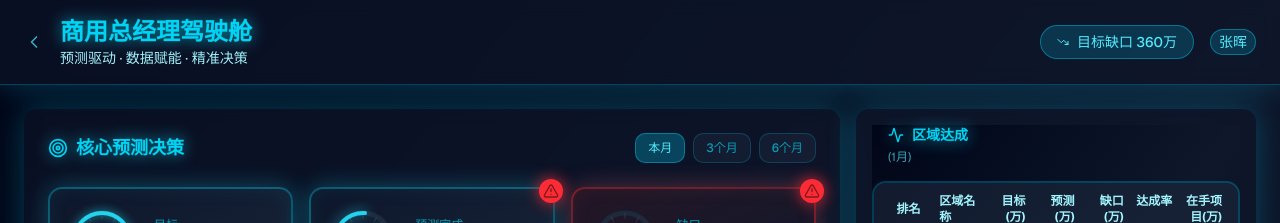
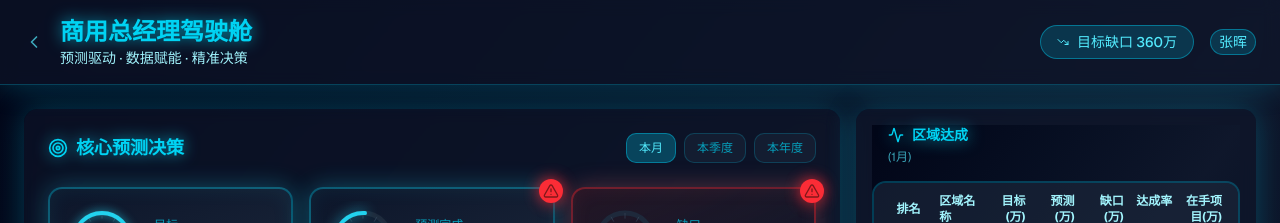
Before and after one commit to navylee1990/coze_jsc, a Next.js app: page /gm in a window 1280 px wide. Shown: the top 223 px of the page. Built offline with nearby package versions, Linux system fonts and the light colour scheme.

Commit message:
feat: 核心预测决策模块时间选择改为本月/本季度/本年度

```diff
--- a/src/app/gm/page.tsx
+++ b/src/app/gm/page.tsx
@@ -369,7 +369,7 @@ const monthlyTrendData = {
 };
 
 export default function GMDashboard() {
-  const [selectedTimeRange, setSelectedTimeRange] = useState<'current' | 'threeMonth' | 'sixMonth'>('current');
+  const [selectedTimeRange, setSelectedTimeRange] = useState<'current' | 'quarter' | 'year'>('current');
   const [timeRange, setTimeRange] = useState('month');
   const [selectedMonth, setSelectedMonth] = useState('1');
   const [selectedQuarter, setSelectedQuarter] = useState('Q1');
@@ -383,7 +383,7 @@ export default function GMDashboard() {
   // 获取当前时间范围的数据
   const getTimeRangeData = () => {
     if (selectedTimeRange === 'current') return forecastOverviewData.currentMonth;
-    if (selectedTimeRange === 'threeMonth') return forecastOverviewData.threeMonth;
+    if (selectedTimeRange === 'quarter') return forecastOverviewData.threeMonth;
     return forecastOverviewData.sixMonth;
   };
 
@@ -474,24 +474,24 @@ export default function GMDashboard() {
                     本月
                   </button>
                   <button
-                    onClick={() => setSelectedTimeRange('threeMonth')}
+                    onClick={() => setSelectedTimeRange('quarter')}
                     className={`px-3 py-1.5 rounded-lg text-xs font-medium transition-all ${
-                      selectedTimeRange === 'threeMonth'
+                      selectedTimeRange === 'quarter'
                         ? 'bg-cyan-500/30 border-cyan-500/50 text-cyan-300'
                         : 'bg-slate-800/50 border-cyan-400/20 text-cyan-400/70'
                     } border`}
                   >
-                    3个月
+                    本季度
                   </button>
                   <button
-                    onClick={() => setSelectedTimeRange('sixMonth')}
+                    onClick={() => setSelectedTimeRange('year')}
                     className={`px-3 py-1.5 rounded-lg text-xs font-medium transition-all ${
-                      selectedTimeRange === 'sixMonth'
+                      selectedTimeRange === 'year'
                         ? 'bg-cyan-500/30 border-cyan-500/50 text-cyan-300'
                         : 'bg-slate-800/50 border-cyan-400/20 text-cyan-400/70'
                     } border`}
                   >
-                    6个月
+                    本年度
                   </button>
                 </div>
               </div>
```
